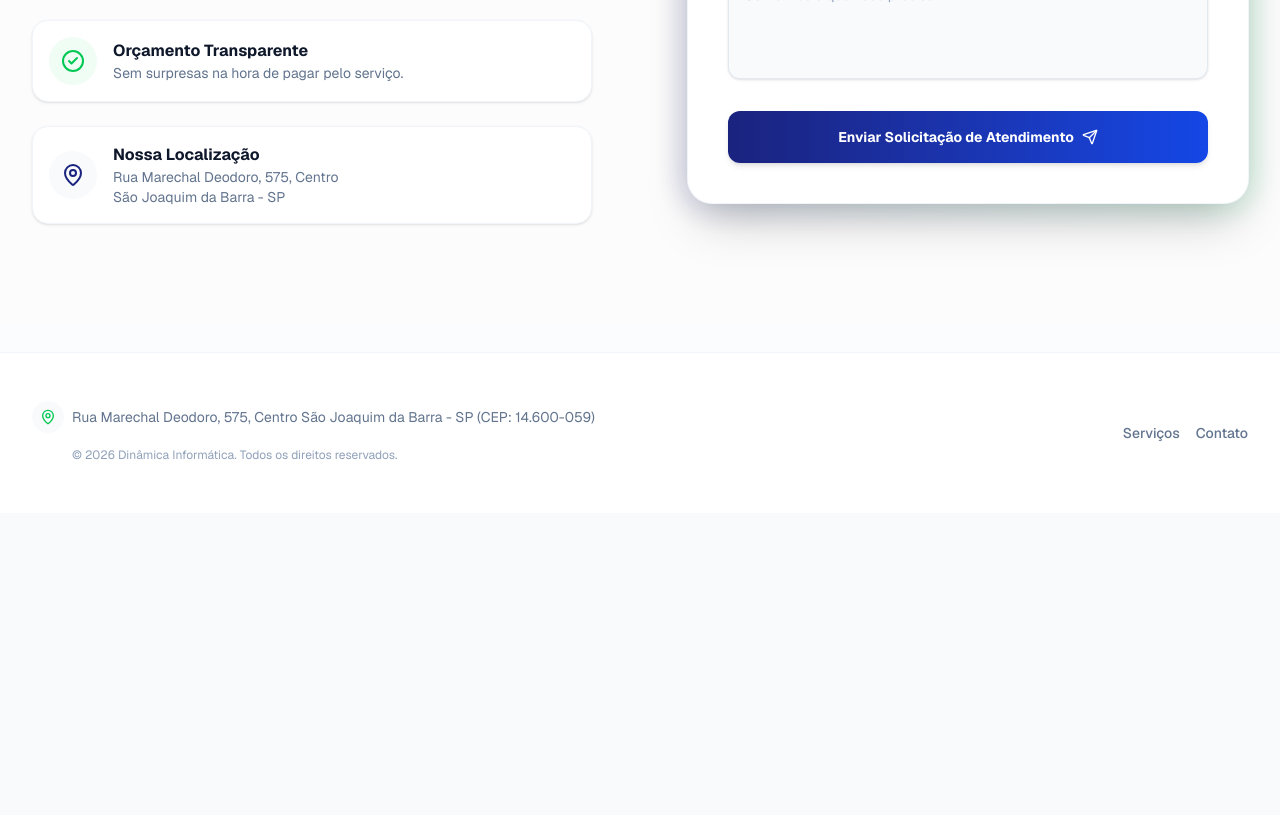
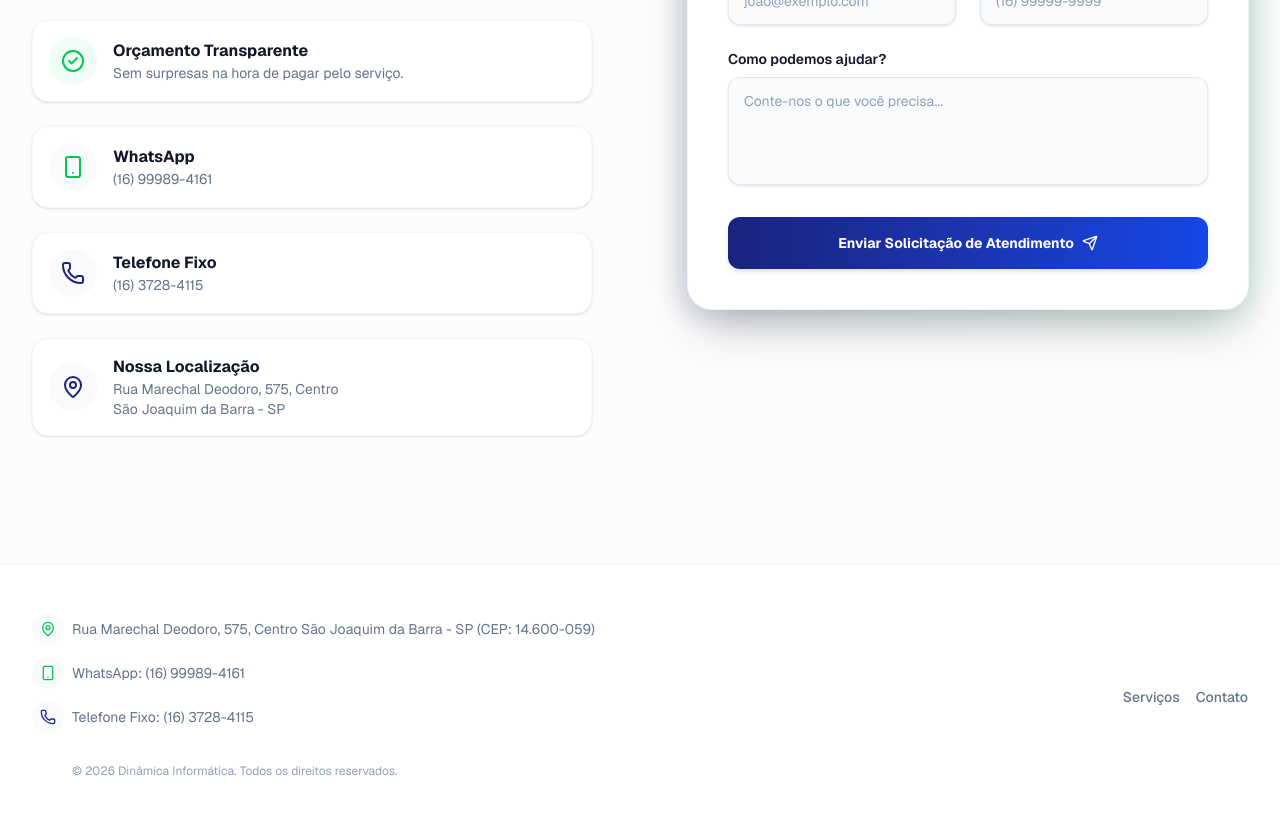
Before and after one commit to Jhonathanbr7/dinamica-landing, a Next.js app: page / in a window 1280 px wide. Shown: the part 2980-3795 px from the top of the page. Before the commit the page ends 3493 px from the top, so only its background shows below. Built offline with nearby package versions, Linux system fonts and the light colour scheme; no server answers.

Commit message:
feat: add WhatsApp and landline links to contact form and footer

```diff
--- a/src/components/Footer.tsx
+++ b/src/components/Footer.tsx
@@ -1,5 +1,5 @@
 import Link from "next/link";
-import { MapPin } from "lucide-react";
+import { MapPin, Phone, Smartphone } from "lucide-react";
 
 export default function Footer() {
   const currentYear = new Date().getFullYear();
@@ -28,7 +28,7 @@ export default function Footer() {
               rel="noopener noreferrer"
               className="group flex flex-col md:flex-row items-center md:items-start gap-2 text-sm leading-5 text-slate-500 hover:text-[var(--color-dinamica-blue)] transition-colors text-center md:text-left"
             >
-              <div className="flex h-8 w-8 items-center justify-center rounded-full bg-slate-50 group-hover:bg-blue-50 transition-colors">
+              <div className="flex h-8 w-8 items-center justify-center rounded-full bg-slate-50 group-hover:bg-blue-50 transition-colors shrink-0">
                 <MapPin className="h-4 w-4 text-[var(--color-dinamica-green)] group-hover:scale-110 transition-transform" />
               </div>
               <span className="mt-1.5">
@@ -36,7 +36,30 @@ export default function Footer() {
                 São Joaquim da Barra - SP (CEP: 14.600-059)
               </span>
             </a>
-            <p className="text-center md:text-left text-xs leading-5 text-slate-400 md:pl-10">
+
+            <a
+              href="https://wa.me/5516999894161"
+              target="_blank"
+              rel="noopener noreferrer"
+              className="group flex flex-col md:flex-row items-center md:items-start gap-2 text-sm leading-5 text-slate-500 hover:text-[var(--color-dinamica-green)] transition-colors text-center md:text-left"
+            >
+              <div className="flex h-8 w-8 items-center justify-center rounded-full bg-slate-50 group-hover:bg-green-50 transition-colors shrink-0">
+                <Smartphone className="h-4 w-4 text-[var(--color-dinamica-green)] group-hover:scale-110 transition-transform" />
+              </div>
+              <span className="mt-1.5">WhatsApp: (16) 99989-4161</span>
+            </a>
+
+            <a
+              href="tel:+551637284115"
+              className="group flex flex-col md:flex-row items-center md:items-start gap-2 text-sm leading-5 text-slate-500 hover:text-[var(--color-dinamica-blue)] transition-colors text-center md:text-left"
+            >
+              <div className="flex h-8 w-8 items-center justify-center rounded-full bg-slate-50 group-hover:bg-blue-50 transition-colors shrink-0">
+                <Phone className="h-4 w-4 text-[var(--color-dinamica-blue)] group-hover:scale-110 transition-transform" />
+              </div>
+              <span className="mt-1.5">Telefone Fixo: (16) 3728-4115</span>
+            </a>
+
+            <p className="text-center md:text-left text-xs leading-5 text-slate-400 mt-4 md:pl-10">
               &copy; {currentYear} Dinâmica Informática. Todos os direitos reservados.
             </p>
           </div>
--- a/src/components/LeadForm.tsx
+++ b/src/components/LeadForm.tsx
@@ -2,7 +2,7 @@
 
 import { useState } from "react";
 import { createClient } from "@supabase/supabase-js";
-import { Send, Loader2, CheckCircle2, MessageSquareText, MapPin } from "lucide-react";
+import { Send, Loader2, CheckCircle2, MessageSquareText, MapPin, Phone, Smartphone } from "lucide-react";
 
 // Initialize Supabase Client
 const supabaseUrl = process.env.NEXT_PUBLIC_SUPABASE_URL!;
@@ -105,11 +105,41 @@ export default function LeadForm() {
                 </div>
               </div>
               <a
+                href="https://wa.me/5516999894161"
+                target="_blank"
+                rel="noopener noreferrer"
+                className="group flex items-center gap-4 p-4 rounded-2xl bg-white border border-slate-100 shadow-sm animate-fade-in-up hover:border-green-200 transition-colors"
+                style={{ animationDelay: "300ms" }}
+              >
+                <div className="flex h-12 w-12 items-center justify-center rounded-full bg-slate-50 text-[var(--color-dinamica-green)] group-hover:bg-green-50 transition-colors shrink-0">
+                  <Smartphone className="h-6 w-6 group-hover:scale-110 transition-transform" />
+                </div>
+                <div>
+                  <h4 className="font-bold text-slate-900 group-hover:text-[var(--color-dinamica-green)] transition-colors">WhatsApp</h4>
+                  <p className="text-sm text-slate-500">(16) 99989-4161</p>
+                </div>
+              </a>
+
+              <a
+                href="tel:+551637284115"
+                className="group flex items-center gap-4 p-4 rounded-2xl bg-white border border-slate-100 shadow-sm animate-fade-in-up hover:border-blue-200 transition-colors"
+                style={{ animationDelay: "400ms" }}
+              >
+                <div className="flex h-12 w-12 items-center justify-center rounded-full bg-slate-50 text-[var(--color-dinamica-blue)] group-hover:bg-blue-50 transition-colors shrink-0">
+                  <Phone className="h-6 w-6 group-hover:scale-110 transition-transform" />
+                </div>
+                <div>
+                  <h4 className="font-bold text-slate-900 group-hover:text-[var(--color-dinamica-blue)] transition-colors">Telefone Fixo</h4>
+                  <p className="text-sm text-slate-500">(16) 3728-4115</p>
+                </div>
+              </a>
+
+              <a
                 href="https://www.google.com/maps/search/?api=1&query=Rua+Marechal+Deodoro%2C+575%2C+Centro+Sao+Joaquim+da+Barra+-+SP"
                 target="_blank"
                 rel="noopener noreferrer"
                 className="group flex items-center gap-4 p-4 rounded-2xl bg-white border border-slate-100 shadow-sm animate-fade-in-up hover:border-blue-200 transition-colors"
-                style={{ animationDelay: "300ms" }}
+                style={{ animationDelay: "500ms" }}
               >
                 <div className="flex h-12 w-12 items-center justify-center rounded-full bg-slate-50 text-[var(--color-dinamica-blue)] group-hover:bg-blue-50 transition-colors shrink-0">
                   <MapPin className="h-6 w-6 group-hover:scale-110 transition-transform" />
```
